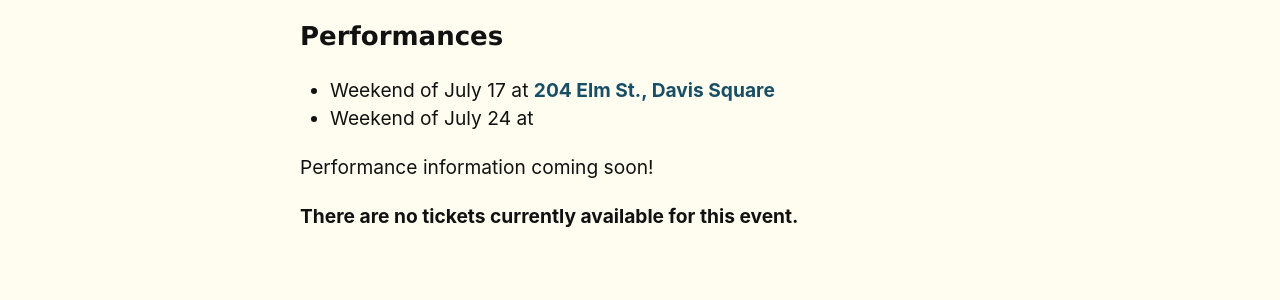
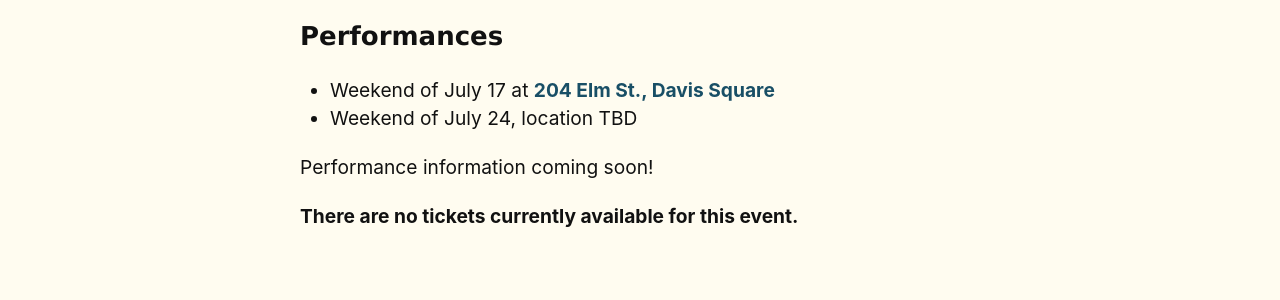
Before and after one commit to pmrp-boston/pmrp_2025, a Jekyll site: the page built from tickets.md, in a window 1280 px wide. Shown: the part 333-633 px from the top of the page. Built offline with Jekyll 4.4.1, drawn with Linux system fonts in a browser that asks for light colours.

Commit message:
Fail gracefully if no venue found for performance

```diff
--- a/_includes/performances_list.html
+++ b/_includes/performances_list.html
@@ -3,25 +3,23 @@
 
 {% assign venue = site.venues | where: "venue_id", performance.venue_id | first %}
 
-{% capture date_description %}
-{% if performance.datetime %}
-    {{ performance.datetime | date: "%B %e, %Y, at %I:%M %p" }}
-{% else %}
-    {{ performance.date_info }}
-{% endif %}
-{% endcapture %}
+{%- capture date_description -%}
+{%- if performance.datetime -%}
+{{ performance.datetime | date: "%B %e, %Y, at %I:%M %p" }}
+{%- else -%}
+{{ performance.date_info }}
+{%- endif -%}
+{%- endcapture -%}
 
-{% capture venue_link %}
-<a href="{{ venue.url | relative_url }}">{{ venue.short_name }}</a>
-{% endcapture %}
+{%- capture venue_link -%}
+{% if venue.short_name.size > 0 %} at <a href="{{ venue.url | relative_url }}">{{ venue.short_name }}</a>{% else %}, location TBD{% endif %}
+{%- endcapture -%}
 
 {% capture matinee %}
 {% if performance.is_matinee %} (matinée){% endif %}
 {% endcapture %}
 
-<li>
-    {{ date_description }} {% if performance.venue_id %}at {{ venue_link }}{% endif %}{{ matinee }}
-</li>
+<li>{{ date_description }}{{ venue_link }}{{ matinee }}</li>
 
 {% endfor %}
 </ul>
```
